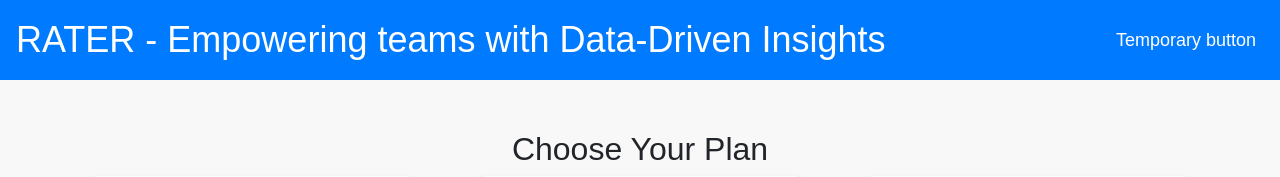
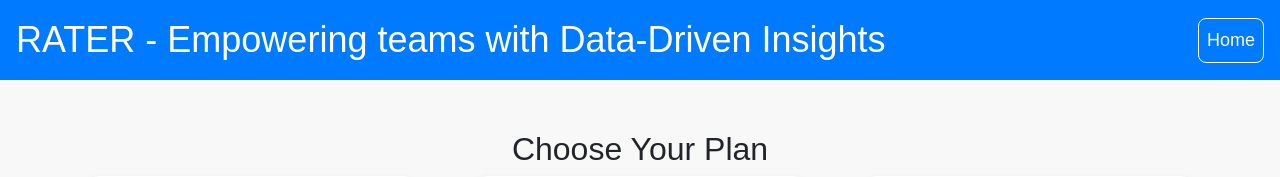
Before and after one commit to Vestenkjaer/Rater, a Flask app: page /pricing in a window 1280 px wide. Shown: the top 177 px of the page. Run offline with Flask 3, Linux system fonts and the light colour scheme; parts of the project's set-up code (start-up, migrations or seed data) failed here and were passed over; some libraries are stand-ins or nearby versions.

Commit message:
Home button on pricing page

```diff
--- a/templates/pricing.html
+++ b/templates/pricing.html
@@ -27,6 +27,9 @@
     .navbar-nav .nav-item .nav-link {
       color: white;
       font-size: 18px;
+      border: 1px solid white;
+      border-radius: 8px;
+      margin-left: 10px;
     }
 
     .navbar-nav .nav-item .nav-link:hover {
@@ -114,7 +117,7 @@
     <div class="collapse navbar-collapse" id="navbarNav">
       <ul class="navbar-nav ml-auto">
         <li class="nav-item">
-          <a class="nav-link" href="/dashboard">Temporary button</a>
+          <a class="nav-link" href="/dashboard">Home</a>
         </li>
       </ul>
     </div>
```
